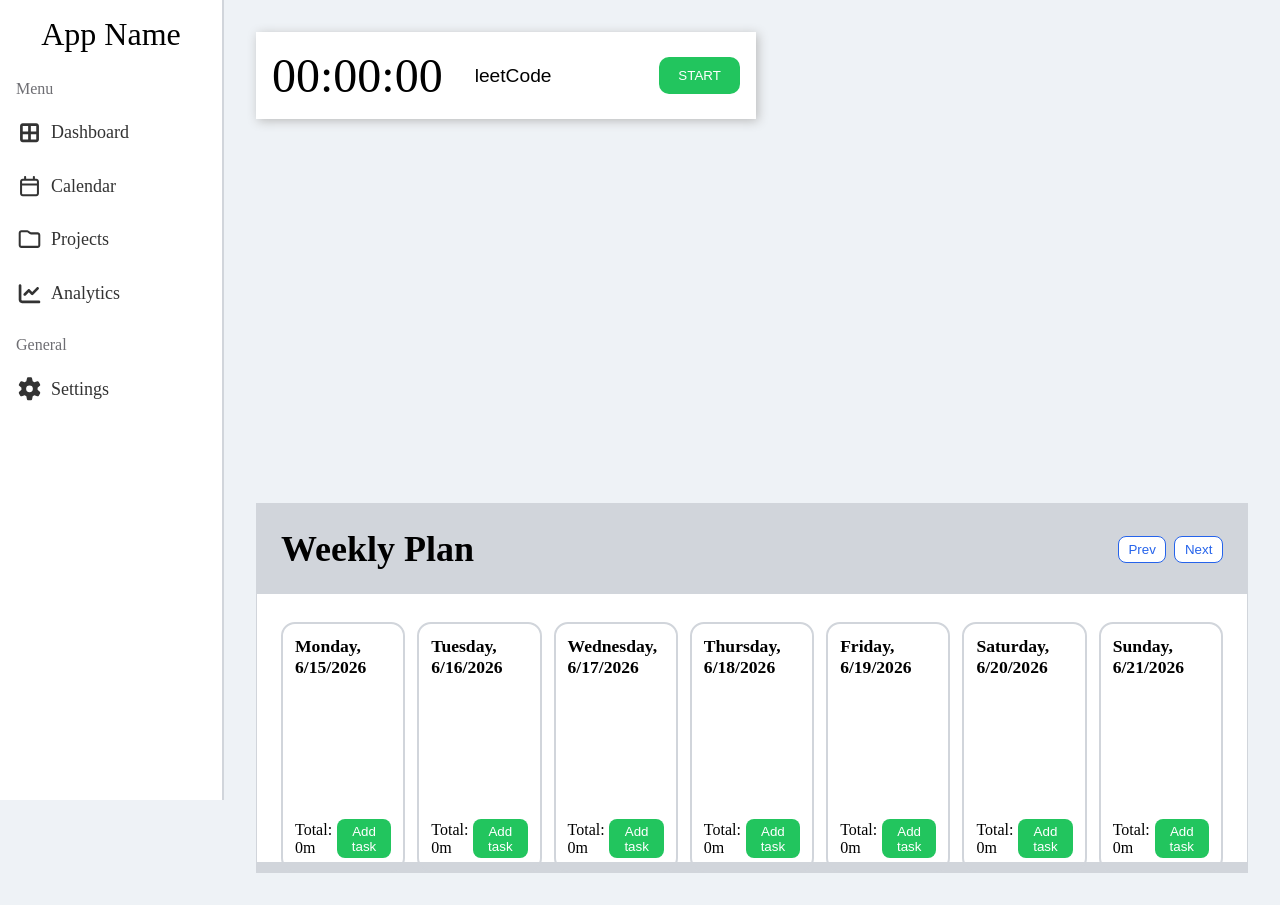
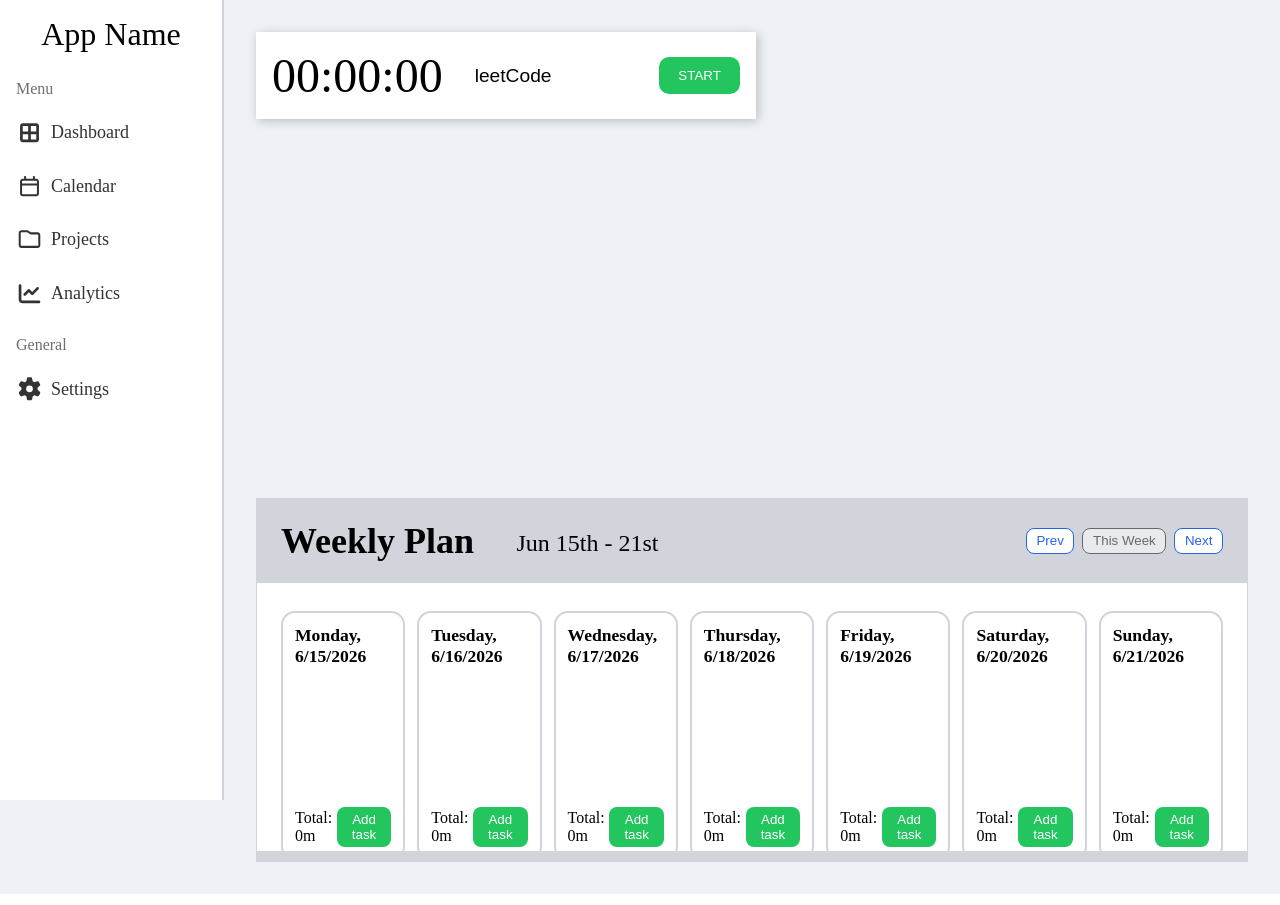
Before and after one commit to jacobespinosa/productivity-dashboard, a React (Vite) app: page / in a window 1280 px wide. Built offline with nearby package versions, Linux system fonts and the light colour scheme.

Commit message:
Finished the weekly calender! :D

```diff
--- a/src/components/WeeklyCalender.css
+++ b/src/components/WeeklyCalender.css
@@ -15,8 +15,20 @@
     background-color: var(--border);
 }
 
+.weekly-title {
+    display: flex;
+    align-items: flex-end;
+    gap: 2.5rem;
+}
+
 .weekly-calender-title {
     font-size: 2.25rem;
+    line-height: 1;
+}
+
+.date-range {
+    font-size: 1.5rem;
+    margin: 0.15rem;
 }
 
 .week-navigation {
@@ -97,6 +109,7 @@
     align-items: center;
 }
 
+.this-week,
 .next-week,
 .prev-week,
 .add-task-btn {
@@ -109,6 +122,7 @@
     padding: 0.3rem 0.6rem;
 }
 
+.this-week,
 .next-week,
 .prev-week {
     background-color: var(--surface);
@@ -118,8 +132,16 @@
                 color 0.1s ease,
 }
 
+.this-week:hover,
 .next-week:hover,
 .prev-week:hover {
     background-color: var(--blue);
     color: var(--surface);
 }
+
+.week-navigation button:disabled {
+    border: 1px solid var(--black);
+    color: var(--black);
+    opacity: 0.5;
+    pointer-events: none;
+}
--- a/src/components/WeeklyCalender.jsx
+++ b/src/components/WeeklyCalender.jsx
@@ -93,6 +93,50 @@ function WeeklyCalender({ tasksByDate, setTasksByDate }) {
         return `${hours > 0 ? `${hours}h ` : ""}${mins}m`;
     }
 
+    function handleNextWeek() {
+        const nextWeek = new Date(currentWeekStart);
+        nextWeek.setDate(nextWeek.getDate() + 7);
+        setCurrentWeekStart(nextWeek);
+    }
+
+    function handlePrevWeek() {
+        const prevWeek = new Date(currentWeekStart);
+        prevWeek.setDate(prevWeek.getDate() - 7);
+        setCurrentWeekStart(prevWeek);
+    }
+
+    function handleCurrentWeek() {
+        setCurrentWeekStart(new Date(weekStart));
+    }
+
+    function getDaySuffix(day) {
+        if (day > 3 && day < 21) return "th";
+        switch (day % 10) {
+            case 1: return "st";
+            case 2: return "nd";
+            case 3: return "rd";
+            default: return "th";
+        }
+    }
+
+    function getCurrentWeekRange() {
+        const startDate = new Date(currentWeekStart);
+        const endDate = new Date(currentWeekStart);
+        endDate.setDate(startDate.getDate() + 6);
+
+        const startMonth = startDate.toLocaleDateString('default', {month: 'short'});
+        const endMonth = endDate.toLocaleDateString('default', {month: 'short'});
+
+        const start = startDate.getDate()
+        const end = endDate.getDate();
+
+        const startPrefix = getDaySuffix(start);
+        const endPrefix = getDaySuffix(end);
+        return `${startMonth} ${start}${startPrefix} - ${
+            startMonth !== endMonth ? `${endMonth} ` : ""
+        }${end}${endPrefix}`;
+    }
+
     const weekDays = Array.from({ length: 7 }, (_, index) => {
         const date = new Date(currentWeekStart);
         date.setDate(currentWeekStart.getDate() + index);
@@ -114,10 +158,26 @@ function WeeklyCalender({ tasksByDate, setTasksByDate }) {
         <>
         <div className="weekly-calender">
         <div className="weekly-header">
-          <h1 className="weekly-calender-title">Weekly Plan</h1>
+          <div className="weekly-title">
+            <h1 className="weekly-calender-title">Weekly Plan</h1>
+            <span className="date-range">{getCurrentWeekRange()}</span>
+          </div>
           <div className="week-navigation">
-              <button type="button" className="prev-week">Prev</button>
-              <button type="button" className="next-week">Next</button>
+              <button type="button"
+                      className="prev-week"
+                      onClick={() => handlePrevWeek()}
+              >Prev</button>
+              <button type="button"
+                      className="this-week"
+                      disabled={
+                        weekStart.toDateString() === currentWeekStart.toDateString()
+                      }
+                      onClick={() => handleCurrentWeek()}
+              >This Week</button>
+              <button type="button"
+                      className="next-week"
+                      onClick={() => handleNextWeek()}
+              >Next</button>
           </div>
         </div>
 
```
